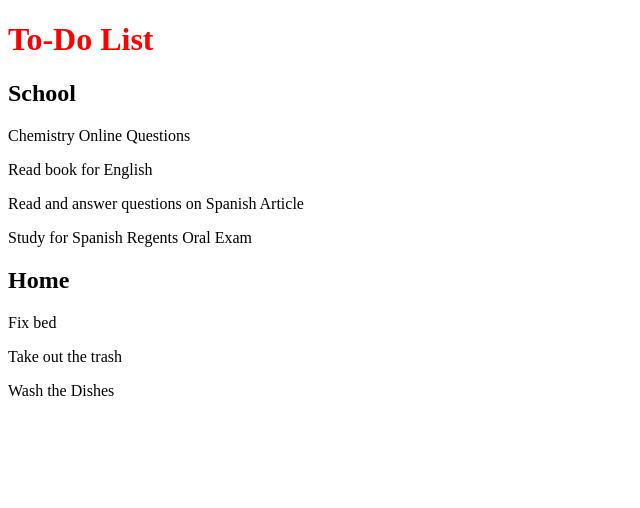
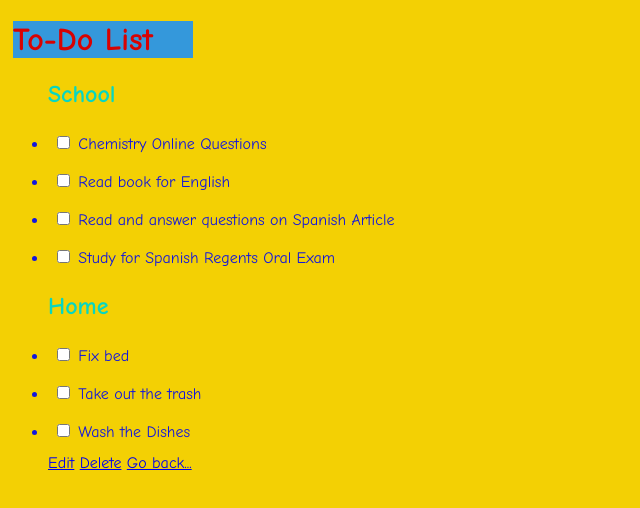
Before and after one commit to lempedrado/todo_app_front_end, a plain HTML site: page Index.html in a window 1280 px wide. Shown: the whole page, without its empty margins (0-640 px from the left). Drawn offline with Linux system fonts and the light colour scheme.

Commit message:
New Website

```diff
--- a/Index.html
+++ b/Index.html
@@ -1,24 +1,45 @@
 <!DOCTYPE html>
 <html>
     <head>
+        <link rel="stylesheet" href="style.css">
     </head>
     <body>
-        <style>
-        h1 {
-            color: red;
-        }
-        </style>
-        <h1> To-Do List </h1>
-        <h2> School </h2>
-        <p> Chemistry Online Questions </p>
-        <p> Read book for English </p>
-        <p> Read and answer questions on Spanish Article </p>
-        <p> Study for Spanish Regents Oral Exam </p>
-        <h2> Home </h2>
-        <p> Fix bed </p>
-        <p> Take out the trash </p>
-        <p> Wash the Dishes </p>
+            <h1 id="Title"> To-Do List </h1>
 
+        <ul>
+                <h2> School </h2>
+            <li>
+                <input type="checkbox">
+                Chemistry Online Questions
+            </li>
+            <li>
+                <input type="checkbox">
+                Read book for English
+            </li>
+            <li>
+                <input type="checkbox">
+                Read and answer questions on Spanish Article
+            </li>
+            <li>
+                <input type="checkbox">
+                Study for Spanish Regents Oral Exam
+            </li>
+                <h2> Home </h2>
+            <li>
+                <input type="checkbox">
+                Fix bed
+            </li>
+            <li>
+                <input type="checkbox">
+                Take out the trash
+            </li>
+            <li>
+                <input type="checkbox">
+                Wash the Dishes
+            </li>
+            <a href="#">Edit</a>
+            <a href="#">Delete</a>
+            <a href="Index.html">Go back...</a>
+        </ul>
     </body>
-    </head>
 </html>
--- /dev/null
+++ b/index.css
@@ -0,0 +1,84 @@
+body{
+ color: #424242;
+ background-color: #ECEFF1;
+ font-family: sans-serif;
+}
+
+h1{
+  color: #03A9F4;
+  text-align: center;
+  margin-top: 20px;
+}
+
+img{
+  width: 150px;
+}
+
+ul{
+  list-style: none;
+  font-size: 20px;
+  background-color: #FFF;
+  padding: 20px;
+  width: 60%;
+  margin: 0 auto;
+  border-radius: 5px;
+  box-shadow: 1px 1px 1px #90A4AE;
+}
+
+li{
+  margin-bottom: 10px;
+  padding: 5px;
+}
+
+li:hover{
+  background-color: #E1F5FE;
+  border-radius: 3px;
+}
+
+a{
+  text-decoration: none;
+  color: #424242;
+  vertical-align: middle;
+}
+
+div{
+  width: 60%;
+  margin: 20px auto 0px auto;
+}
+
+input[type="text"], input[type="number"]{
+  font-size: 20px;
+  background-color: #FFF;
+  outline: none;
+  border-style: none;
+  padding: 5px;
+  border-radius: 3px;
+  box-shadow: 1px 1px 1px #90A4AE;
+}
+
+.pomodoro-estimate{
+  font-weight: bold;
+  color: #F44336;
+  background-color: #F5F5F5;
+  border-radius: 50px;
+  font-size: 14px;
+  padding: 5px 10px 5px 10px;
+}
+
+#add-new-todo-button{
+  font-size: 20px;
+  text-align: center;
+  color: #FFF;
+  outline: none;
+  border-style: none;
+  padding: 10px;
+  border-radius: 3px;
+  box-shadow: 2px 2px 1px #90A4AE;
+  display: block;
+  background-color: #03A9F4;
+  margin-top: 10px;
+}
+
+#add-new-todo-button:active{
+  box-shadow: 1px 1px 1px #90A4AE;
+}
--- /dev/null
+++ b/show.css
@@ -0,0 +1,97 @@
+body{
+ color: #424242;
+ background-color: #ECEFF1;
+ font-family: sans-serif;
+}
+
+h1{
+  color: #03A9F4;
+  text-align: center;
+  margin-top: 20px;
+}
+
+img{
+  width: 150px;
+}
+
+div{
+  background-color: #FFF;
+  padding: 20px;
+  width: 60%;
+  margin: 0 auto;
+  border-radius: 5px;
+  box-shadow: 1px 1px 1px #90A4AE;
+}
+
+h2{
+  display: inline-block;
+  vertical-align: middle;
+  font-size: 32px;
+  margin: 20px 0px;
+}
+
+span{
+  margin: 0px 0px 20px 0px;
+  padding: 10px 15px 10px 15px;
+  display: block;
+  width: 130px;
+  font-size: 20px;
+  font-weight: bold;
+  color: #F44336;
+  background-color: #F5F5F5;
+  border-radius: 50px;
+}
+
+a{
+  text-decoration: none;
+  color: #424242;
+  vertical-align: middle;
+}
+
+.simple-link{
+  display: block;
+  margin-top: 20px;
+  text-decoration: underline;
+  color: #9E9E9E;
+}
+
+.simple-link:active{
+  color: #212121;
+}
+
+#edit-todo-button{
+  display: inline-block;
+  width: 40px;
+  background-color: #1ABC9C;
+  margin-right: 5px;
+  font-size: 20px;
+  text-align: center;
+  color: #FFF;
+  outline: none;
+  border-style: none;
+  padding: 10px;
+  border-radius: 3px;
+  box-shadow: 2px 2px 1px #90A4AE;
+}
+
+#edit-todo-button:active{
+  box-shadow: 1px 1px 1px #90A4AE;
+}
+
+#delete-todo-button{
+  display: inline-block;
+  width: 60px;
+  background-color: #F44336;
+  font-size: 20px;
+  text-align: center;
+  color: #FFF;
+  outline: none;
+  border-style: none;
+  padding: 10px;
+  border-radius: 3px;
+  box-shadow: 2px 2px 1px #90A4AE;
+}
+
+#delete-todo-button:active{
+  box-shadow: 1px 1px 1px #90A4AE;
+}
--- /dev/null
+++ b/style.css
@@ -0,0 +1,20 @@
+body{
+    background: #f3d004;
+}
+#Title{
+    color: #d80202;
+    background-color:#3498DB ;
+    width: 180px;
+    margin-left: 5px;
+}
+li{
+    color: #1216dd;
+    padding: 5px;
+    margin-bottom: 8px;
+}
+h2{
+    color: #08d6c1;
+}
+html{
+    font-family: Comic Sans MS;
+}
```
Also changed, not shown: index.html (added, +58 -0 lines), show.html (added, +21 -0 lines).
